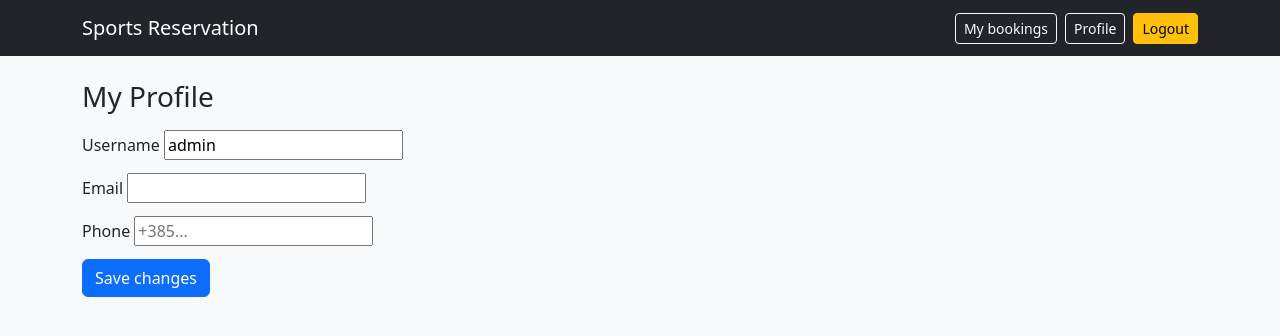
After one commit to DixieBloom1/sports-reservation, a Django app: page /profile/ in a window 1280 px wide. The commit adds this page. Shown: the top 336 px of the page. Run offline with Django 5.2, Linux system fonts and the light colour scheme; a user stored in the database is signed in; data comes from the database, SQL or seed files in the repository.

```diff
--- a/mysite/images/admin.py
+++ b/mysite/images/admin.py
@@ -4,7 +4,8 @@ from .models import Facility, Booking, Blackout
 @admin.register(Facility)
 class FacilityAdmin(admin.ModelAdmin):
     list_display = ("name", "sport_type", "location", "open_time", "close_time", "base_price")
-    search_fields = ("name", "location", "sport_type")
+    list_filter = ("sport_type",)
+    search_fields = ("name", "location")
 
 @admin.register(Booking)
 class BookingAdmin(admin.ModelAdmin):
--- a/mysite/images/forms.py
+++ b/mysite/images/forms.py
@@ -1,7 +1,8 @@
 # reservations/forms.py
 from django import forms
 from django.contrib.auth.models import User
-from .models import Booking
+from .models import Booking, UserProfile
+
 
 class RegisterForm(forms.ModelForm):
     password = forms.CharField(widget=forms.PasswordInput)
@@ -17,3 +18,14 @@ class BookingForm(forms.ModelForm):
             "start_dt": forms.DateTimeInput(attrs={"type": "datetime-local"}),
             "end_dt": forms.DateTimeInput(attrs={"type": "datetime-local"}),
         }
+
+class UserForm(forms.ModelForm):
+    class Meta:
+        model = User
+        fields = ["username", "email"]
+
+class ProfileForm(forms.ModelForm):
+    class Meta:
+        model = UserProfile
+        fields = ["phone"]
+        widgets = {"phone": forms.TextInput(attrs={"placeholder": "+385..."})}
--- a/mysite/images/models.py
+++ b/mysite/images/models.py
@@ -1,8 +1,24 @@
 from django.conf import settings
+from django.contrib.auth.models import User
 from django.core.exceptions import ValidationError
 from django.db import models
+from django.db.models.signals import post_save
+from django.dispatch import receiver
 from django.utils import timezone
 from datetime import datetime, timedelta, time as dtime
+
+
+class UserProfile(models.Model):
+    user = models.OneToOneField(User, on_delete=models.CASCADE, related_name="profile")
+    phone = models.CharField(max_length=30, blank=True)
+
+    def __str__(self):
+        return f"Profile({self.user.username})"
+
+@receiver(post_save, sender=User)
+def create_profile(sender, instance, created, **kwargs):
+    if created:
+        UserProfile.objects.create(user=instance)
 
 class Facility(models.Model):
     SPORT_CHOICES = [
--- /dev/null
+++ b/mysite/images/templates/account/profile.html
@@ -0,0 +1,24 @@
+{% extends "base.html" %}
+{% block content %}
+<h3>My Profile</h3>
+<form method="post" class="mt-3">
+  {% csrf_token %}
+  <div class="row">
+    <div class="col-md-6">
+      <div class="mb-2">
+        <label class="form-label">Username</label>
+        {{ user_form.username }}
+      </div>
+      <div class="mb-2">
+        <label class="form-label">Email</label>
+        {{ user_form.email }}
+      </div>
+      <div class="mb-2">
+        <label class="form-label">Phone</label>
+        {{ profile_form.phone }}
+      </div>
+      <button class="btn btn-primary">Save changes</button>
+    </div>
+  </div>
+</form>
+{% endblock %}
--- a/mysite/images/templates/base.html
+++ b/mysite/images/templates/base.html
@@ -4,16 +4,22 @@
   <meta charset="utf-8">
   <title>Sports Reservation</title>
   <meta name="viewport" content="width=device-width, initial-scale=1">
+  <!-- Bootstrap CSS -->
   <link href="https://cdn.jsdelivr.net/npm/bootstrap@5.3.3/dist/css/bootstrap.min.css" rel="stylesheet">
 </head>
 <body class="bg-light">
+
 <nav class="navbar navbar-expand-lg navbar-dark bg-dark mb-4">
   <div class="container">
-    <a class="navbar-brand" href="/">Sports Reservation</a>
-    <div>
+    <a class="navbar-brand" href="{% url 'images:facilities_list' %}">Sports Reservation</a>
+    <div class="d-flex align-items-center">
       {% if user.is_authenticated %}
         <a class="btn btn-outline-light btn-sm" href="{% url 'images:my_bookings' %}">My bookings</a>
-  <a class="btn btn-warning btn-sm ms-2" href="{% url 'images:logout' %}">Logout</a>
+        <a class="btn btn-outline-light btn-sm ms-2" href="{% url 'images:profile' %}">Profile</a>
+        <form action="{% url 'images:logout' %}" method="post" class="d-inline ms-2">
+          {% csrf_token %}
+          <button class="btn btn-warning btn-sm">Logout</button>
+        </form>
       {% else %}
         <a class="btn btn-success btn-sm" href="{% url 'images:login' %}">Login</a>
         <a class="btn btn-outline-light btn-sm ms-2" href="{% url 'images:register' %}">Register</a>
@@ -21,11 +27,33 @@
     </div>
   </div>
 </nav>
+
 <div class="container">
-  {% for message in messages %}
-    <div class="alert alert-{{ message.tags }}">{% autoescape off %}{{ message }}{% endautoescape %}</div>
-  {% endfor %}
   {% block content %}{% endblock %}
 </div>
+
+<!-- Toasts (positioned fixed) -->
+<div class="toast-container position-fixed top-0 end-0 p-3" style="z-index:1080">
+  {% for message in messages %}
+    <div class="toast align-items-center" role="alert" aria-live="assertive" aria-atomic="true" data-bs-delay="4000">
+      <div class="toast-header">
+        <strong class="me-auto">{{ message.tags|title|default:"Notice" }}</strong>
+        <button type="button" class="btn-close" data-bs-dismiss="toast" aria-label="Close"></button>
+      </div>
+      <div class="toast-body">
+        {% autoescape off %}{{ message }}{% endautoescape %}
+      </div>
+    </div>
+  {% endfor %}
+</div>
+
+<script src="https://cdn.jsdelivr.net/npm/bootstrap@5.3.3/dist/js/bootstrap.bundle.min.js"></script>
+<script>
+  document.addEventListener('DOMContentLoaded', function () {
+    document.querySelectorAll('.toast').forEach(function (el) {
+      new bootstrap.Toast(el).show();
+    });
+  });
+</script>
 </body>
 </html>
--- a/mysite/images/urls.py
+++ b/mysite/images/urls.py
@@ -14,4 +14,8 @@ urlpatterns = [
     path("bookings/", views.my_bookings, name="my_bookings"),
     path("bookings/<int:pk>/cancel/", views.cancel_booking, name="cancel_booking"),
     path("admin/reports/usage.csv", views.usage_report_csv, name="usage_report"),
+    path("profile/", views.profile_view, name="profile"),
+    path("logout/", views.logout_post, name="logout"),
+    path("bookings/<int:pk>/confirmed/", views.booking_confirmed, name="booking_confirmed"),
+    path("bookings/<int:pk>/modify/", views.modify_booking, name="modify_booking"),
 ]
--- a/mysite/images/views.py
+++ b/mysite/images/views.py
@@ -8,9 +8,11 @@ from django.core.mail import send_mail
 from django.http import HttpResponse
 from django.shortcuts import get_object_or_404, redirect, render
 from django.utils import timezone
+from django.views.decorators.http import require_POST
+from django.contrib.auth import logout
 
 from .models import Facility, Booking, Blackout
-from .forms import RegisterForm, BookingForm
+from .forms import RegisterForm, BookingForm, UserForm, ProfileForm
 from .services import available_slots
 
 def home(request):
@@ -75,7 +77,7 @@ def book_view(request, facility_id):
                     fail_silently=True,
                 )
                 messages.success(request, "Booking confirmed.")
-                return redirect("images:my_bookings")
+                return redirect("images:booking_confirmed", pk=booking.pk)
             except Exception as e:
                 messages.error(request, str(e))
     else:
@@ -117,3 +119,62 @@ def usage_report_csv(request):
         writer.writerow([facility, day, agg["count"], agg["rev"]])
 
     return resp
+
+@login_required
+def profile_view(request):
+    user = request.user
+    # ensure profile exists (in case signal missed during earlier dev)
+    if not hasattr(user, "profile"):
+        from .models import UserProfile
+        UserProfile.objects.get_or_create(user=user)
+
+    if request.method == "POST":
+        uf = UserForm(request.POST, instance=user)
+        pf = ProfileForm(request.POST, instance=user.profile)
+        if uf.is_valid() and pf.is_valid():
+            uf.save(); pf.save()
+            messages.success(request, "Profile updated.")
+            return redirect("images:profile")
+    else:
+        uf = UserForm(instance=user)
+        pf = ProfileForm(instance=user.profile)
+
+    return render(request, "account/profile.html", {"user_form": uf, "profile_form": pf})
+
+@require_POST
+def logout_post(request):
+    logout(request)
+    return redirect("images:login")
+
+@login_required
+def booking_confirmed(request, pk):
+    booking = get_object_or_404(Booking, pk=pk, user=request.user)
+    return render(request, "bookings/confirmed.html", {"booking": booking})
+
+@login_required
+def modify_booking(request, pk):
+    b = get_object_or_404(Booking, pk=pk, user=request.user, status="confirmed")
+    # enforce 1h rule (same as cancel)
+    if (b.start_dt - timezone.now()) < timedelta(hours=1):
+        messages.error(request, "Modifications must be at least 1 hour in advance.")
+        return redirect("images:my_bookings")
+
+    if request.method == "POST":
+        form = BookingForm(request.POST, instance=b)
+        if form.is_valid():
+            updated = form.save(commit=False)
+            # keep these locked
+            updated.user = b.user
+            updated.facility = b.facility
+            updated.price = b.price
+            try:
+                updated.full_clean()  # will check overlaps, slot length, hours, 1h rule
+                updated.save()
+                messages.success(request, "Booking updated.")
+                return redirect("images:booking_confirmed", pk=b.pk)
+            except Exception as e:
+                messages.error(request, str(e))
+    else:
+        form = BookingForm(instance=b)
+
+    return render(request, "bookings/modify.html", {"booking": b, "form": form})
```
Also changed, not shown: mysite/images/management/commands/seed_demo.py (+29 -23 lines), mysite/images/templates/bookings/confirmed.html (added, +17 -0 lines), mysite/images/templates/bookings/modify.html (added, +19 -0 lines), mysite/images/templates/bookings/my_bookings.html (+7 -3 lines). Lines whose indentation alone changed are shown as unchanged.
